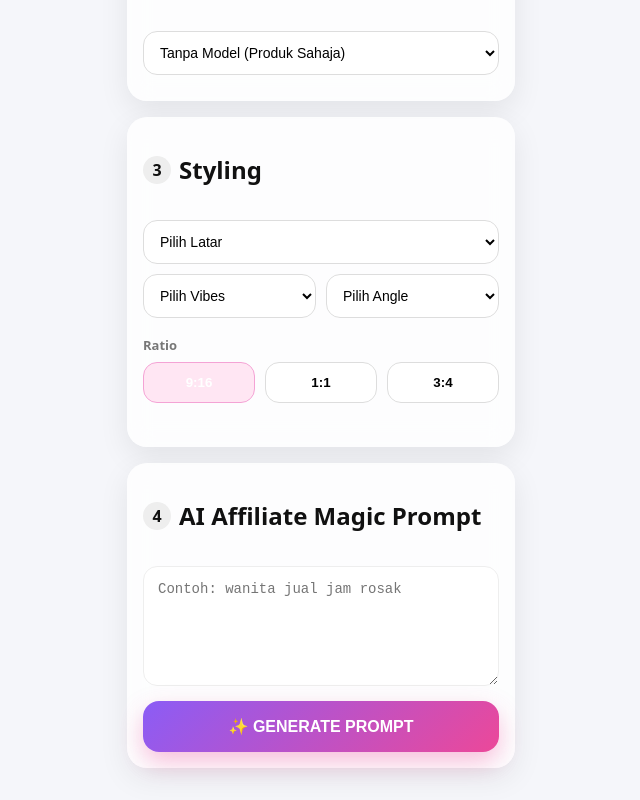
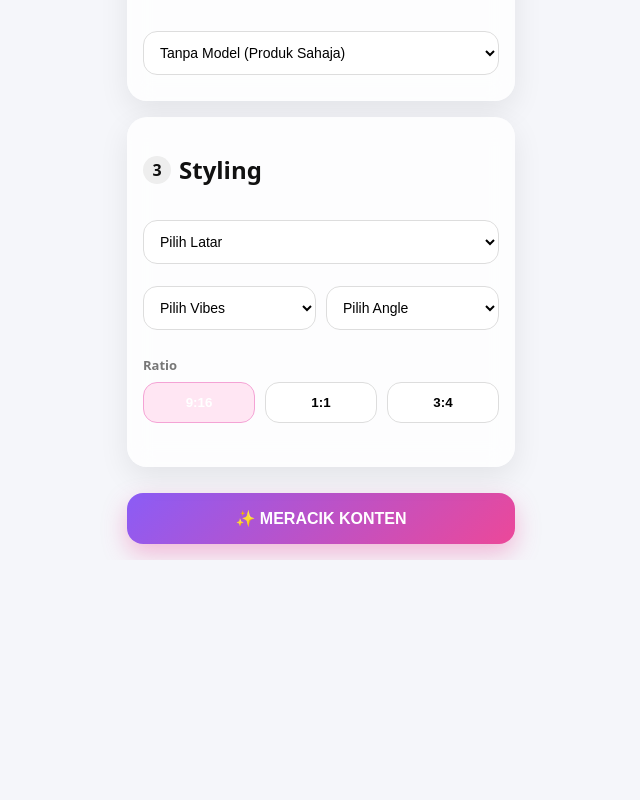
Before and after one commit to mohdshmrinmin-beep/ai-magic-affiliate-v2, a Next.js app: page / in a window 1280 px wide. Shown: the part 371-1171 px from the top of the page, without its empty margins (319-959 px from the left). After the commit the page ends 931 px from the top, so only its background shows below. Built offline with nearby package versions, Linux system fonts and the light colour scheme.

Commit message:
Update index.js

```diff
--- a/pages/index.js
+++ b/pages/index.js
@@ -1,142 +1,184 @@
 import { useState } from "react";
 
 export default function Home() {
-  const [affiliatePrompt, setAffiliatePrompt] = useState("");
-  const [loadingPrompt, setLoadingPrompt] = useState(false);
-  const [promptResult, setPromptResult] = useState("");
-  const [promptError, setPromptError] = useState("");
+  /* ===============================
+     STATE UTAMA
+  =============================== */
+  const [kategori, setKategori] = useState("Fashion");
 
-  async function handleGeneratePrompt() {
-    if (!affiliatePrompt.trim()) {
-      setPromptError("Sila masukkan ayat ringkas dahulu.");
-      return;
-    }
+  const [sceneModel, setSceneModel] = useState("Tanpa Model (Produk Sahaja)");
 
-    setLoadingPrompt(true);
-    setPromptResult("");
-    setPromptError("");
+  const [latar, setLatar] = useState("");
+  const [vibes, setVibes] = useState("");
+  const [angle, setAngle] = useState("");
+  const [ratio, setRatio] = useState("9:16");
 
-    try {
-      const res = await fetch("/api/affiliate-prompt", {
-        method: "POST",
-        headers: {
-          "Content-Type": "application/json",
-        },
-        body: JSON.stringify({
-          prompt: affiliatePrompt,
-        }),
+  const [loading, setLoading] = useState(false);
+
+  /* ===============================
+     HANDLE AKHIR (BUKAN AI LAGI)
+  =============================== */
+  const handleGenerate = () => {
+    setLoading(true);
+
+    // simulasi proses (nanti baru sambung AI)
+    setTimeout(() => {
+      console.log("DATA PILIHAN USER:", {
+        kategori,
+        sceneModel,
+        latar,
+        vibes,
+        angle,
+        ratio,
       });
-
-      const data = await res.json();
-
-      if (!res.ok || !data.result) {
-        throw new Error(data.error || "AI gagal menjana prompt.");
-      }
-
-      setPromptResult(data.result);
-    } catch (err) {
-      setPromptError(err.message);
-    } finally {
-      setLoadingPrompt(false);
-    }
-  }
+      setLoading(false);
+      alert("Konten berjaya diracik (demo UI sahaja)");
+    }, 2000);
+  };
 
   return (
+    <>
       <div className="app">
         <h1 className="title">✨ AI Product Studio</h1>
 
-      {/* ================= STEP 1 ================= */}
+        {/* ===============================
+            1. KATEGORI PRODUK
+        =============================== */}
         <section className="card">
           <div className="card-header">
             <span className="step">1</span>
             <h2>Kategori Produk</h2>
           </div>
+
           <div className="grid-2">
-          <button className="chip active">Fashion</button>
-          <button className="chip">Aksesori</button>
-          <button className="chip">F&B</button>
-          <button className="chip">Lainnya</button>
+            {["Fashion", "Aksesori", "F&B", "Lainnya"].map((item) => (
+              <button
+                key={item}
+                className={`chip ${kategori === item ? "active" : ""}`}
+                onClick={() => setKategori(item)}
+              >
+                {item}
+              </button>
+            ))}
           </div>
         </section>
 
-      {/* ================= STEP 2 ================= */}
+        {/* ===============================
+            2. PENGATURAN SCENE
+        =============================== */}
         <section className="card">
           <div className="card-header">
             <span className="step">2</span>
             <h2>Pengaturan Scene</h2>
           </div>
-        <select className="select">
+
+          <select
+            className="select"
+            value={sceneModel}
+            onChange={(e) => setSceneModel(e.target.value)}
+          >
             <option>Tanpa Model (Produk Sahaja)</option>
-          <option>Wanita</option>
-          <option>Lelaki</option>
+            <option>Wanita Berhijab</option>
+            <option>Wanita Non-Hijab</option>
+            <option>Pria</option>
+            <option>Anak Perempuan</option>
+            <option>Anak Laki-laki</option>
           </select>
         </section>
 
-      {/* ================= STEP 3 ================= */}
+        {/* ===============================
+            3. STYLING
+        =============================== */}
         <section className="card">
           <div className="card-header">
             <span className="step">3</span>
             <h2>Styling</h2>
           </div>
-        <select className="select">
-          <option>Pilih Latar</option>
-          <option>Studio</option>
-          <option>Outdoor</option>
+
+          <select
+            className="select"
+            value={latar}
+            onChange={(e) => setLatar(e.target.value)}
+          >
+            <option value="">Pilih Latar</option>
+            <option>Studio Foto Minimalis</option>
+            <option>Jalanan Kota</option>
+            <option>Kafe Outdoor</option>
+            <option>Pantai</option>
+            <option>Kantor (Office Style)</option>
           </select>
 
+          <div style={{ height: 12 }} />
+
           <div className="grid-2">
-          <select className="select">
-            <option>Pilih Vibes</option>
+            <select
+              className="select"
+              value={vibes}
+              onChange={(e) => setVibes(e.target.value)}
+            >
+              <option value="">Pilih Vibes</option>
               <option>Aesthetic</option>
-            <option>Minimal</option>
+              <option>Minimalis</option>
+              <option>Dreamy Pastel</option>
+              <option>Modern Mewah</option>
+              <option>Natural</option>
+              <option>Serene & Calm</option>
             </select>
-          <select className="select">
-            <option>Pilih Angle</option>
-            <option>Close-up</option>
-            <option>Wide</option>
+
+            <select
+              className="select"
+              value={angle}
+              onChange={(e) => setAngle(e.target.value)}
+            >
+              <option value="">Pilih Angle</option>
+              <option>Close Up</option>
+              <option>Medium Shot</option>
+              <option>Full Body / Wide</option>
+              <option>High Angle</option>
+              <option>Low Angle</option>
             </select>
           </div>
 
-        <p className="label">Ratio</p>
+          <p className="label" style={{ marginTop: 16 }}>
+            Ratio
+          </p>
+
           <div className="grid-3">
-          <button className="chip active">9:16</button>
-          <button className="chip">1:1</button>
-          <button className="chip">3:4</button>
+            {["9:16", "1:1", "3:4"].map((r) => (
+              <button
+                key={r}
+                className={`chip ${ratio === r ? "active" : ""}`}
+                onClick={() => setRatio(r)}
+              >
+                {r}
+              </button>
+            ))}
           </div>
         </section>
 
-      {/* ================= STEP 4 ================= */}
-      <section className="card">
-        <div className="card-header">
-          <span className="step">4</span>
-          <h2>AI Affiliate Magic Prompt</h2>
+        {/* ===============================
+            BUTANG AKHIR
+        =============================== */}
+        <button
+          className="magic-btn"
+          onClick={handleGenerate}
+          disabled={loading}
+        >
+          {loading ? "MERACIK KONTEN…" : "✨ MERACIK KONTEN"}
+        </button>
       </div>
 
-        <textarea
-          className="textarea"
-          placeholder="Contoh: wanita jual jam rosak"
-          value={affiliatePrompt}
-          onChange={(e) => setAffiliatePrompt(e.target.value)}
-        />
-
-        <button
-          className="magic-btn"
-          onClick={handleGeneratePrompt}
-          disabled={loadingPrompt}
-        >
-          {loadingPrompt ? "AI SEDANG MENJANA..." : "✨ GENERATE PROMPT"}
-        </button>
-
-        {promptError && (
-          <div className="prompt-result" style={{ background: "#7f1d1d" }}>
-            {promptError}
+      {/* ===============================
+          LOADING OVERLAY
+      =============================== */}
+      {loading && (
+        <div className="loading-overlay">
+          <div className="loading-box">
+            <div className="magic-spinner"></div>
+            <p className="loading-text">✨ Sedang meracik konten…</p>
+          </div>
         </div>
       )}
-
-        {promptResult && (
-          <div className="prompt-result">{promptResult}</div>
-        )}
-      </section>
-    </div>
+    </>
   );
 }
```
Lines whose indentation alone changed are shown as unchanged.
